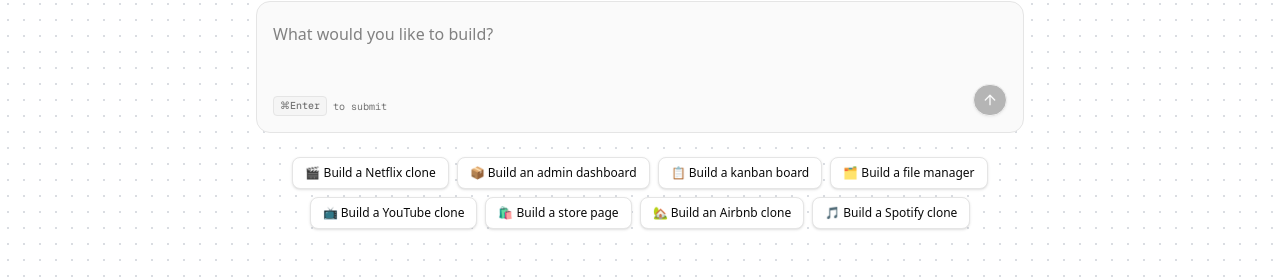
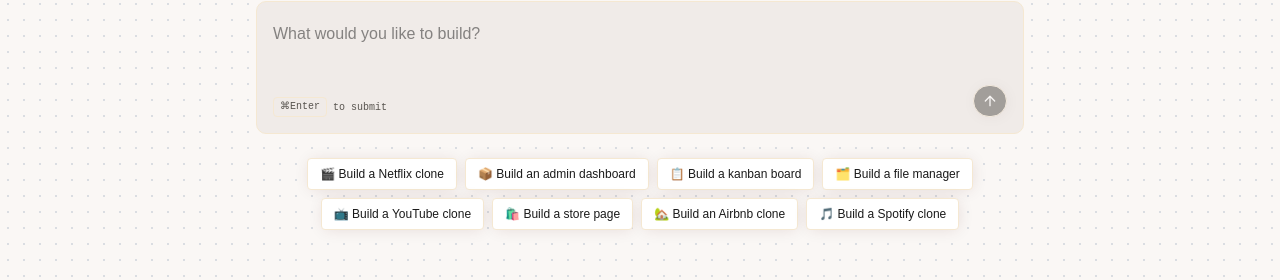
Before and after one commit to awaisansari06/devflow, a Next.js app: page / in a window 1280 px wide. Shown: the part 324-604 px from the top of the page. Built offline with nearby package versions, Linux system fonts and the light colour scheme; no server answers.

Commit message:
15- Theme

```diff
--- a/src/app/globals.css
+++ b/src/app/globals.css
@@ -1,140 +1,167 @@
 @import "tailwindcss";
-
-@plugin "tailwindcss-animate";
 @import "tw-animate-css";
 
 @custom-variant dark (&:is(.dark *));
 
+:root {
+  --background: oklch(0.9779 0.0042 56.3756);
+  --foreground: oklch(0.2178 0 0);
+  --card: oklch(0.9779 0.0042 56.3756);
+  --card-foreground: oklch(0.2178 0 0);
+  --popover: oklch(0.9779 0.0042 56.3756);
+  --popover-foreground: oklch(0.2178 0 0);
+  --primary: oklch(0.4650 0.1470 24.9381);
+  --primary-foreground: oklch(1.0000 0 0);
+  --secondary: oklch(0.9625 0.0385 89.0943);
+  --secondary-foreground: oklch(0.4847 0.1022 75.1153);
+  --muted: oklch(0.9431 0.0068 53.4442);
+  --muted-foreground: oklch(0.4444 0.0096 73.6390);
+  --accent: oklch(0.9619 0.0580 95.6174);
+  --accent-foreground: oklch(0.3958 0.1331 25.7230);
+  --destructive: oklch(0.4437 0.1613 26.8994);
+  --destructive-foreground: oklch(1.0000 0 0);
+  --border: oklch(0.9355 0.0324 80.9937);
+  --input: oklch(0.9355 0.0324 80.9937);
+  --ring: oklch(0.4650 0.1470 24.9381);
+  --chart-1: oklch(0.5054 0.1905 27.5181);
+  --chart-2: oklch(0.4650 0.1470 24.9381);
+  --chart-3: oklch(0.3958 0.1331 25.7230);
+  --chart-4: oklch(0.5553 0.1455 48.9975);
+  --chart-5: oklch(0.4732 0.1247 46.2007);
+  --sidebar: oklch(0.9431 0.0068 53.4442);
+  --sidebar-foreground: oklch(0.2178 0 0);
+  --sidebar-primary: oklch(0.4650 0.1470 24.9381);
+  --sidebar-primary-foreground: oklch(1.0000 0 0);
+  --sidebar-accent: oklch(0.9619 0.0580 95.6174);
+  --sidebar-accent-foreground: oklch(0.3958 0.1331 25.7230);
+  --sidebar-border: oklch(0.9355 0.0324 80.9937);
+  --sidebar-ring: oklch(0.4650 0.1470 24.9381);
+  --font-sans: Poppins, sans-serif;
+  --font-serif: Libre Baskerville, serif;
+  --font-mono: IBM Plex Mono, monospace;
+  --radius: 0.375rem;
+  --shadow-x: 1px;
+  --shadow-y: 1px;
+  --shadow-blur: 16px;
+  --shadow-spread: -2px;
+  --shadow-opacity: 0.12;
+  --shadow-color: hsl(0 63% 18%);
+  --shadow-2xs: 1px 1px 16px -2px hsl(0 63% 18% / 0.06);
+  --shadow-xs: 1px 1px 16px -2px hsl(0 63% 18% / 0.06);
+  --shadow-sm: 1px 1px 16px -2px hsl(0 63% 18% / 0.12), 1px 1px 2px -3px hsl(0 63% 18% / 0.12);
+  --shadow: 1px 1px 16px -2px hsl(0 63% 18% / 0.12), 1px 1px 2px -3px hsl(0 63% 18% / 0.12);
+  --shadow-md: 1px 1px 16px -2px hsl(0 63% 18% / 0.12), 1px 2px 4px -3px hsl(0 63% 18% / 0.12);
+  --shadow-lg: 1px 1px 16px -2px hsl(0 63% 18% / 0.12), 1px 4px 6px -3px hsl(0 63% 18% / 0.12);
+  --shadow-xl: 1px 1px 16px -2px hsl(0 63% 18% / 0.12), 1px 8px 10px -3px hsl(0 63% 18% / 0.12);
+  --shadow-2xl: 1px 1px 16px -2px hsl(0 63% 18% / 0.30);
+  --tracking-normal: 0em;
+  --spacing: 0.25rem;
+}
+
+.dark {
+  --background: oklch(0.2161 0.0061 56.0434);
+  --foreground: oklch(0.9699 0.0013 106.4238);
+  --card: oklch(0.2685 0.0063 34.2976);
+  --card-foreground: oklch(0.9699 0.0013 106.4238);
+  --popover: oklch(0.2685 0.0063 34.2976);
+  --popover-foreground: oklch(0.9699 0.0013 106.4238);
+  --primary: oklch(0.5054 0.1905 27.5181);
+  --primary-foreground: oklch(0.9779 0.0042 56.3756);
+  --secondary: oklch(0.4732 0.1247 46.2007);
+  --secondary-foreground: oklch(0.9619 0.0580 95.6174);
+  --muted: oklch(0.2291 0.0060 56.0708);
+  --muted-foreground: oklch(0.8687 0.0043 56.3660);
+  --accent: oklch(0.5553 0.1455 48.9975);
+  --accent-foreground: oklch(0.9619 0.0580 95.6174);
+  --destructive: oklch(0.6368 0.2078 25.3313);
+  --destructive-foreground: oklch(1.0000 0 0);
+  --border: oklch(0.3741 0.0087 67.5582);
+  --input: oklch(0.3741 0.0087 67.5582);
+  --ring: oklch(0.5054 0.1905 27.5181);
+  --chart-1: oklch(0.7106 0.1661 22.2162);
+  --chart-2: oklch(0.6368 0.2078 25.3313);
+  --chart-3: oklch(0.5771 0.2152 27.3250);
+  --chart-4: oklch(0.8369 0.1644 84.4286);
+  --chart-5: oklch(0.7686 0.1647 70.0804);
+  --sidebar: oklch(0.2161 0.0061 56.0434);
+  --sidebar-foreground: oklch(0.9699 0.0013 106.4238);
+  --sidebar-primary: oklch(0.5054 0.1905 27.5181);
+  --sidebar-primary-foreground: oklch(0.9779 0.0042 56.3756);
+  --sidebar-accent: oklch(0.5553 0.1455 48.9975);
+  --sidebar-accent-foreground: oklch(0.9619 0.0580 95.6174);
+  --sidebar-border: oklch(0.3741 0.0087 67.5582);
+  --sidebar-ring: oklch(0.5054 0.1905 27.5181);
+  --font-sans: Poppins, sans-serif;
+  --font-serif: Libre Baskerville, serif;
+  --font-mono: IBM Plex Mono, monospace;
+  --radius: 0.375rem;
+  --shadow-x: 1px;
+  --shadow-y: 1px;
+  --shadow-blur: 16px;
+  --shadow-spread: -2px;
+  --shadow-opacity: 0.12;
+  --shadow-color: hsl(0 63% 18%);
+  --shadow-2xs: 1px 1px 16px -2px hsl(0 63% 18% / 0.06);
+  --shadow-xs: 1px 1px 16px -2px hsl(0 63% 18% / 0.06);
+  --shadow-sm: 1px 1px 16px -2px hsl(0 63% 18% / 0.12), 1px 1px 2px -3px hsl(0 63% 18% / 0.12);
+  --shadow: 1px 1px 16px -2px hsl(0 63% 18% / 0.12), 1px 1px 2px -3px hsl(0 63% 18% / 0.12);
+  --shadow-md: 1px 1px 16px -2px hsl(0 63% 18% / 0.12), 1px 2px 4px -3px hsl(0 63% 18% / 0.12);
+  --shadow-lg: 1px 1px 16px -2px hsl(0 63% 18% / 0.12), 1px 4px 6px -3px hsl(0 63% 18% / 0.12);
+  --shadow-xl: 1px 1px 16px -2px hsl(0 63% 18% / 0.12), 1px 8px 10px -3px hsl(0 63% 18% / 0.12);
+  --shadow-2xl: 1px 1px 16px -2px hsl(0 63% 18% / 0.30);
+}
+
 @theme inline {
   --color-background: var(--background);
   --color-foreground: var(--foreground);
-  --font-sans: var(--font-geist-sans);
-  --font-mono: var(--font-geist-mono);
+  --color-card: var(--card);
+  --color-card-foreground: var(--card-foreground);
+  --color-popover: var(--popover);
+  --color-popover-foreground: var(--popover-foreground);
+  --color-primary: var(--primary);
+  --color-primary-foreground: var(--primary-foreground);
+  --color-secondary: var(--secondary);
+  --color-secondary-foreground: var(--secondary-foreground);
+  --color-muted: var(--muted);
+  --color-muted-foreground: var(--muted-foreground);
+  --color-accent: var(--accent);
+  --color-accent-foreground: var(--accent-foreground);
+  --color-destructive: var(--destructive);
+  --color-destructive-foreground: var(--destructive-foreground);
+  --color-border: var(--border);
+  --color-input: var(--input);
+  --color-ring: var(--ring);
+  --color-chart-1: var(--chart-1);
+  --color-chart-2: var(--chart-2);
+  --color-chart-3: var(--chart-3);
+  --color-chart-4: var(--chart-4);
+  --color-chart-5: var(--chart-5);
+  --color-sidebar: var(--sidebar);
+  --color-sidebar-foreground: var(--sidebar-foreground);
+  --color-sidebar-primary: var(--sidebar-primary);
+  --color-sidebar-primary-foreground: var(--sidebar-primary-foreground);
+  --color-sidebar-accent: var(--sidebar-accent);
+  --color-sidebar-accent-foreground: var(--sidebar-accent-foreground);
+  --color-sidebar-border: var(--sidebar-border);
   --color-sidebar-ring: var(--sidebar-ring);
-  --color-sidebar-border: var(--sidebar-border);
-  --color-sidebar-accent-foreground: var(--sidebar-accent-foreground);
-  --color-sidebar-accent: var(--sidebar-accent);
-  --color-sidebar-primary-foreground: var(--sidebar-primary-foreground);
-  --color-sidebar-primary: var(--sidebar-primary);
-  --color-sidebar-foreground: var(--sidebar-foreground);
-  --color-sidebar: var(--sidebar);
-  --color-chart-5: var(--chart-5);
-  --color-chart-4: var(--chart-4);
-  --color-chart-3: var(--chart-3);
-  --color-chart-2: var(--chart-2);
-  --color-chart-1: var(--chart-1);
-  --color-ring: var(--ring);
-  --color-input: var(--input);
-  --color-border: var(--border);
-  --color-destructive: var(--destructive);
-  --color-accent-foreground: var(--accent-foreground);
-  --color-accent: var(--accent);
-  --color-muted-foreground: var(--muted-foreground);
-  --color-muted: var(--muted);
-  --color-secondary-foreground: var(--secondary-foreground);
-  --color-secondary: var(--secondary);
-  --color-primary-foreground: var(--primary-foreground);
-  --color-primary: var(--primary);
-  --color-popover-foreground: var(--popover-foreground);
-  --color-popover: var(--popover);
-  --color-card-foreground: var(--card-foreground);
-  --color-card: var(--card);
+
+  --font-sans: var(--font-sans);
+  --font-mono: var(--font-mono);
+  --font-serif: var(--font-serif);
+
   --radius-sm: calc(var(--radius) - 4px);
   --radius-md: calc(var(--radius) - 2px);
   --radius-lg: var(--radius);
   --radius-xl: calc(var(--radius) + 4px);
-  --radius-2xl: calc(var(--radius) + 8px);
-  --radius-3xl: calc(var(--radius) + 12px);
-  --radius-4xl: calc(var(--radius) + 16px);
-  --animate-accordion-down: accordion-down 0.2s ease-out;
-  --animate-accordion-up: accordion-up 0.2s ease-out;
 
-  @keyframes accordion-down {
-    from {
-      height: 0;
-    }
-    to {
-      height: var(--radix-accordion-content-height);
-    }
-  }
-
-  @keyframes accordion-up {
-    from {
-      height: var(--radix-accordion-content-height);
-    }
-    to {
-      height: 0;
-    }
-  }
-}
-
-:root {
-  --radius: 0.625rem;
-  --card: oklch(1 0 0);
-  --card-foreground: oklch(0.145 0 0);
-  --popover: oklch(1 0 0);
-  --popover-foreground: oklch(0.145 0 0);
-  --primary: oklch(0.205 0 0);
-  --primary-foreground: oklch(0.985 0 0);
-  --secondary: oklch(0.97 0 0);
-  --secondary-foreground: oklch(0.205 0 0);
-  --muted: oklch(0.97 0 0);
-  --muted-foreground: oklch(0.556 0 0);
-  --accent: oklch(0.97 0 0);
-  --accent-foreground: oklch(0.205 0 0);
-  --destructive: oklch(0.577 0.245 27.325);
-  --border: oklch(0.922 0 0);
-  --input: oklch(0.922 0 0);
-  --ring: oklch(0.708 0 0);
-  --chart-1: oklch(0.646 0.222 41.116);
-  --chart-2: oklch(0.6 0.118 184.704);
-  --chart-3: oklch(0.398 0.07 227.392);
-  --chart-4: oklch(0.828 0.189 84.429);
-  --chart-5: oklch(0.769 0.188 70.08);
-  --sidebar: oklch(0.985 0 0);
-  --sidebar-foreground: oklch(0.145 0 0);
-  --sidebar-primary: oklch(0.205 0 0);
-  --sidebar-primary-foreground: oklch(0.985 0 0);
-  --sidebar-accent: oklch(0.97 0 0);
-  --sidebar-accent-foreground: oklch(0.205 0 0);
-  --sidebar-border: oklch(0.922 0 0);
-  --sidebar-ring: oklch(0.708 0 0);
-  --background: oklch(1 0 0);
-  --foreground: oklch(0.145 0 0);
-}
-
-.dark {
-  --background: oklch(0.145 0 0);
-  --foreground: oklch(0.985 0 0);
-  --card: oklch(0.205 0 0);
-  --card-foreground: oklch(0.985 0 0);
-  --popover: oklch(0.205 0 0);
-  --popover-foreground: oklch(0.985 0 0);
-  --primary: oklch(0.922 0 0);
-  --primary-foreground: oklch(0.205 0 0);
-  --secondary: oklch(0.269 0 0);
-  --secondary-foreground: oklch(0.985 0 0);
-  --muted: oklch(0.269 0 0);
-  --muted-foreground: oklch(0.708 0 0);
-  --accent: oklch(0.269 0 0);
-  --accent-foreground: oklch(0.985 0 0);
-  --destructive: oklch(0.704 0.191 22.216);
-  --border: oklch(1 0 0 / 10%);
-  --input: oklch(1 0 0 / 15%);
-  --ring: oklch(0.556 0 0);
-  --chart-1: oklch(0.488 0.243 264.376);
-  --chart-2: oklch(0.696 0.17 162.48);
-  --chart-3: oklch(0.769 0.188 70.08);
-  --chart-4: oklch(0.627 0.265 303.9);
-  --chart-5: oklch(0.645 0.246 16.439);
-  --sidebar: oklch(0.205 0 0);
-  --sidebar-foreground: oklch(0.985 0 0);
-  --sidebar-primary: oklch(0.488 0.243 264.376);
-  --sidebar-primary-foreground: oklch(0.985 0 0);
-  --sidebar-accent: oklch(0.269 0 0);
-  --sidebar-accent-foreground: oklch(0.985 0 0);
-  --sidebar-border: oklch(1 0 0 / 10%);
-  --sidebar-ring: oklch(0.556 0 0);
+  --shadow-2xs: var(--shadow-2xs);
+  --shadow-xs: var(--shadow-xs);
+  --shadow-sm: var(--shadow-sm);
+  --shadow: var(--shadow);
+  --shadow-md: var(--shadow-md);
+  --shadow-lg: var(--shadow-lg);
+  --shadow-xl: var(--shadow-xl);
+  --shadow-2xl: var(--shadow-2xl);
 }
 
 @layer base {
@@ -144,11 +171,56 @@
   body {
     @apply bg-background text-foreground;
   }
-  /* Hide Next.js Development Indicators */
-  body > [data-nextjs-toast],
-  body > [data-nextjs-toast-wrapper],
-  [data-nextjs-dev-tools-button],
-  .nextjs-toast-errors-parent {
-      display: none !important;
+}
+
+@layer base {
+  button:not([disabled]),
+  [role="button"]:not([disabled]) {
+    cursor: pointer;
   }
 }
+
+/* Animations */
+@theme inline {
+  --animate-first: moveVertical 30s ease infinite;
+  --animate-second: moveInCircle 20s reverse infinite;
+  --animate-third: moveInCircle 40s linear infinite;
+  --animate-fourth: moveHorizontal 40s ease infinite;
+  --animate-fifth: moveInCircle 20s ease infinite;
+
+  @keyframes moveHorizontal {
+    0% {
+      transform: translateX(-50%) translateY(-10%);
+    }
+    50% {
+      transform: translateX(50%) translateY(10%);
+    }
+    100% {
+      transform: translateX(-50%) translateY(-10%);
+    }
+  }
+
+  @keyframes moveInCircle {
+    0% {
+      transform: rotate(0deg);
+    }
+    50% {
+      transform: rotate(180deg);
+    }
+    100% {
+      transform: rotate(360deg);
+    }
+  }
+
+  @keyframes moveVertical {
+    0% {
+      transform: translateY(-50%);
+    }
+    50% {
+      transform: translateY(50%);
+    }
+    100% {
+      transform: translateY(-50%);
+    }
+  }
+}
--- a/src/components/ui/button.tsx
+++ b/src/components/ui/button.tsx
@@ -9,6 +9,8 @@ const buttonVariants = cva(
   {
     variants: {
       variant: {
+        tertiary:
+          "bg-primary/25 dark:bg-primary/30 text-primary shadow-xs hover:bg-primary/20 dark:hover:bg-primary/25",
         default:
           "bg-primary text-primary-foreground shadow hover:bg-primary/90",
         destructive:
--- a/src/modules/projects/ui/views/project-view.tsx
+++ b/src/modules/projects/ui/views/project-view.tsx
@@ -63,7 +63,7 @@ export const ProjectView = ({ projectId }: Props) => {
                                 </TabsTrigger>
                             </TabsList>
                             <div className="ml-auto flex items-center gap-x-2">
-                                <Button asChild size="sm" variant="default">
+                                <Button asChild size="sm" variant="tertiary">
                                     <Link href="/pricing">
                                         <CrownIcon /> Upgrade
                                     </Link>
```
